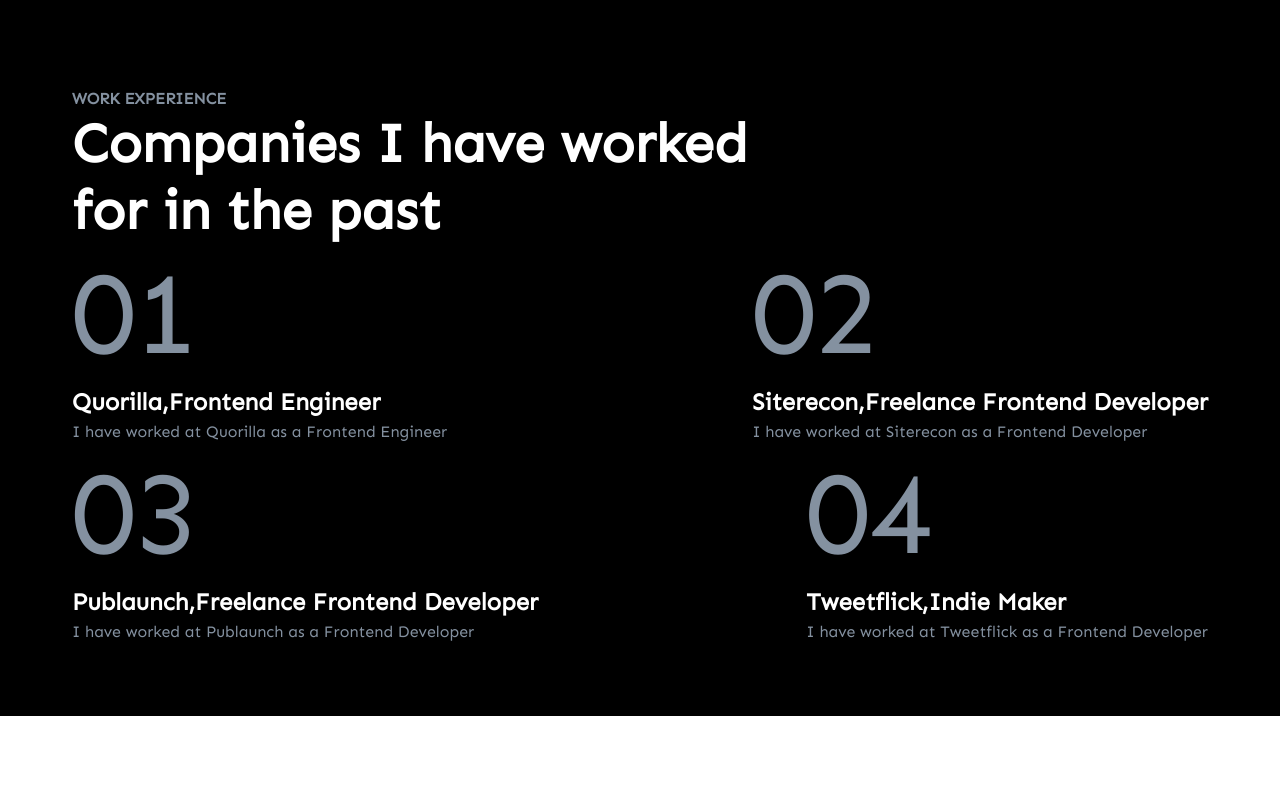
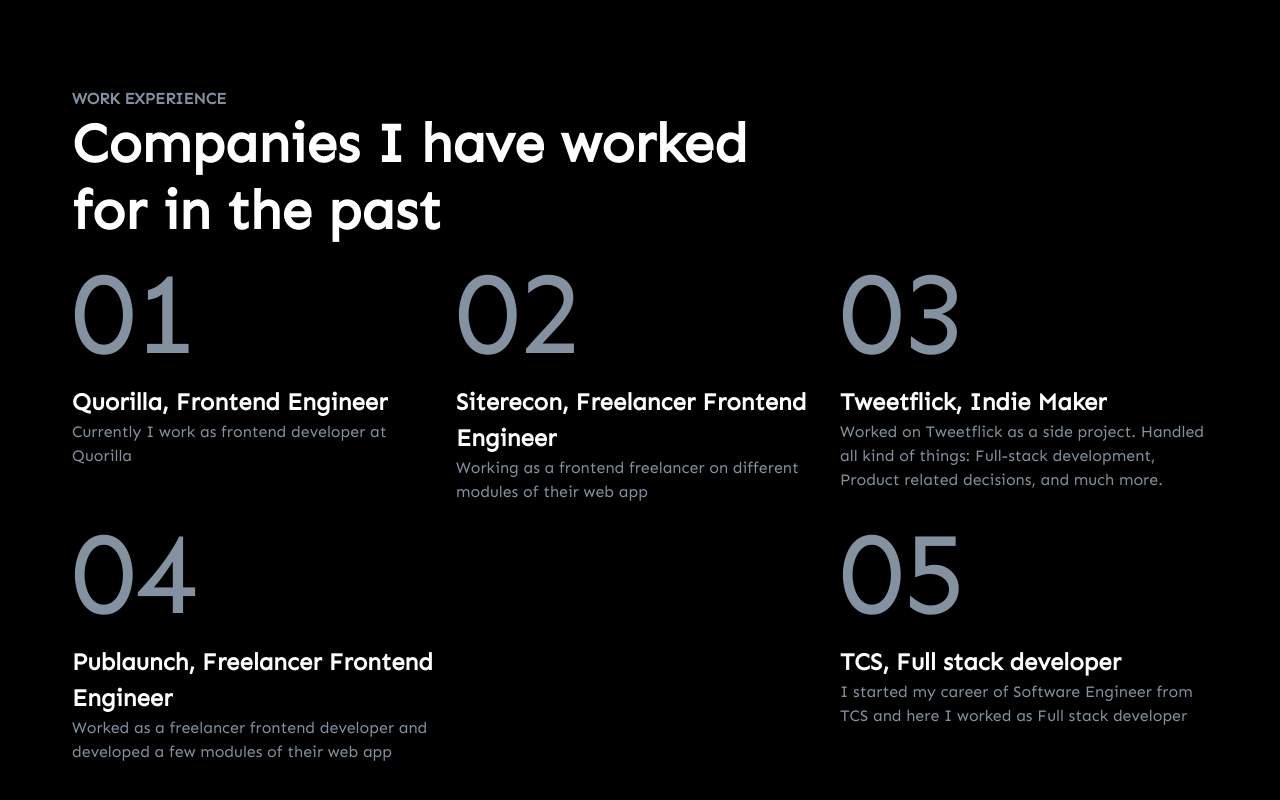
Before and after one commit to shadab14meb346/shadab-portfolio, a Next.js app: page / in a window 1280 px wide. Shown: the part 710-1510 px from the top of the page. Before the commit the page ends 1426 px from the top, so only its background shows below. Built offline with nearby package versions, Linux system fonts and the light colour scheme.

Commit message:
add work experiences in a file

```diff
--- a/src/components/HeroSection/index.tsx
+++ b/src/components/HeroSection/index.tsx
@@ -16,10 +16,10 @@
 				/>
 			</div>
 			<div className={classes.content}>
-				<Typography variant="h1">I'm Shadab Alam.</Typography>
+				<Typography variant="h1">I’m Shadab Alam.</Typography>
 				<Typography variant="h1">A Full Stack Developer</Typography>
 				<Typography variant="h1" className={classes.customFontColor}>
-					based in India
+					based in India.
 				</Typography>
 				<Typography variant="body1" className={classes.about}>
 					I’m probably the most passionate engineer you will ever get to work
--- a/src/components/WorkExperience/WorkExperienceCard.tsx
+++ b/src/components/WorkExperience/WorkExperienceCard.tsx
@@ -2,31 +2,32 @@
 import {Box, Typography} from "@material-ui/core";
 
 import {useStyles} from "./useStyles";
+import {ICompanyDetails} from "./pastCompanies";
 
 interface IWorkExperienceCardProps {
-	count: string;
-	company: string;
+	positionInSite: string;
+	companyDetails: ICompanyDetails;
 	position: string;
 	description: string;
 }
 const WorkExperienceCard = ({
-	count,
-	company,
+	positionInSite,
+	companyDetails,
 	position,
 	description,
 }: IWorkExperienceCardProps) => {
 	const classes = useStyles();
 	return (
-		<div>
+		<div className={classes.workExperienceCardContainer}>
 			<Typography
 				variant="body1"
 				color="textSecondary"
 				className={classes.customFontSize}>
-				{count}
+				{positionInSite}
 			</Typography>
 			<Box display="flex">
 				<Typography variant="h3">
-					{company},{position}
+					{companyDetails.name}, {position}
 				</Typography>
 			</Box>
 
--- a/src/components/WorkExperience/index.tsx
+++ b/src/components/WorkExperience/index.tsx
@@ -3,6 +3,7 @@
 
 import {useStyles} from "./useStyles";
 import WorkExperienceCard from "./WorkExperienceCard";
+import {IPastCompanyDetails, pastCompanies} from "./pastCompanies";
 
 const WorkExperience = () => {
 	const classes = useStyles();
@@ -17,30 +18,16 @@
 				</Typography>
 			</div>
 			<div className={classes.content}>
-				<WorkExperienceCard
-					count={"01"}
-					company="Quorilla"
-					position="Frontend Engineer"
-					description="I have worked at Quorilla as a Frontend Engineer"
-				/>
-				<WorkExperienceCard
-					count={"02"}
-					company="Siterecon"
-					position="Freelance Frontend Developer"
-					description="I have worked at Siterecon as a Frontend Developer"
-				/>
-				<WorkExperienceCard
-					count={"03"}
-					company="Publaunch"
-					position="Freelance Frontend Developer"
-					description="I have worked at Publaunch as a Frontend Developer"
-				/>
-				<WorkExperienceCard
-					count={"04"}
-					company="Tweetflick"
-					position="Indie Maker"
-					description="I have worked at Tweetflick as a Frontend Developer"
-				/>
+				{pastCompanies.map((company: IPastCompanyDetails, index: number) => {
+					return (
+						<WorkExperienceCard
+							positionInSite={`0${index + 1}`}
+							companyDetails={company.basicDetails}
+							position={company.position}
+							description={company.workDescription}
+						/>
+					);
+				})}
 			</div>
 		</main>
 	);
--- /dev/null
+++ b/src/components/WorkExperience/pastCompanies.ts
@@ -0,0 +1,74 @@
+export interface ICompanyDetails {
+	name: string;
+	website: string;
+}
+export interface IPastCompanyDetails {
+	showInSite: boolean;
+	positionInSite: number;
+	basicDetails: ICompanyDetails;
+	color: string;
+	position: string;
+	workDescription: string;
+}
+
+export const pastCompanies: IPastCompanyDetails[] = [
+	{
+		showInSite: true,
+		positionInSite: 1,
+		basicDetails: {
+			name: "Quorilla",
+			website: "https://quorilla.com/",
+		},
+		color: "rgb(127,227,162)",
+		position: "Frontend Engineer",
+		workDescription: "Currently I work as frontend developer at Quorilla",
+	},
+	{
+		showInSite: true,
+		positionInSite: 2,
+		basicDetails: {
+			name: "Siterecon",
+			website: "https://order.siterecon.ai/",
+		},
+		color: "#FFD02B",
+		position: "Freelancer Frontend Engineer",
+		workDescription:
+			"Working as a frontend freelancer on different modules of their web app",
+	},
+	{
+		showInSite: true,
+		positionInSite: 3,
+		basicDetails: {
+			name: "Tweetflick",
+			website: "https://tweetflick.com/",
+		},
+		color: "rgb(102,80,213)",
+		position: "Indie Maker",
+		workDescription:
+			"Worked on Tweetflick as a side project. Handled all kind of things: Full-stack development, Product related decisions, and much more.",
+	},
+	{
+		showInSite: true,
+		positionInSite: 4,
+		basicDetails: {
+			name: "Publaunch",
+			website: "https://publaunch.com/",
+		},
+		color: "rgb(227,71,52)",
+		position: "Freelancer Frontend Engineer",
+		workDescription:
+			"Worked as a freelancer frontend developer and developed a few modules of their web app",
+	},
+	{
+		showInSite: true,
+		positionInSite: 5,
+		basicDetails: {
+			name: "TCS",
+			website: "https://www.tcs.com/",
+		},
+		color: "#5F68C3",
+		position: "Full stack developer",
+		workDescription:
+			"I started my career of Software Engineer from TCS and here I worked as Full stack developer",
+	},
+];
--- a/src/components/WorkExperience/useStyles.tsx
+++ b/src/components/WorkExperience/useStyles.tsx
@@ -18,11 +18,11 @@
 		justifyContent: "space-between",
 		flexFlow: "wrap",
 	},
-	// workExperienceItemContainer: {
-
-	// }
 	customFontSize: {
 		fontSize: "117px",
 		lineHeight: "140px",
 	},
+	workExperienceCardContainer: {
+		maxWidth: 368,
+	},
 }));
```
